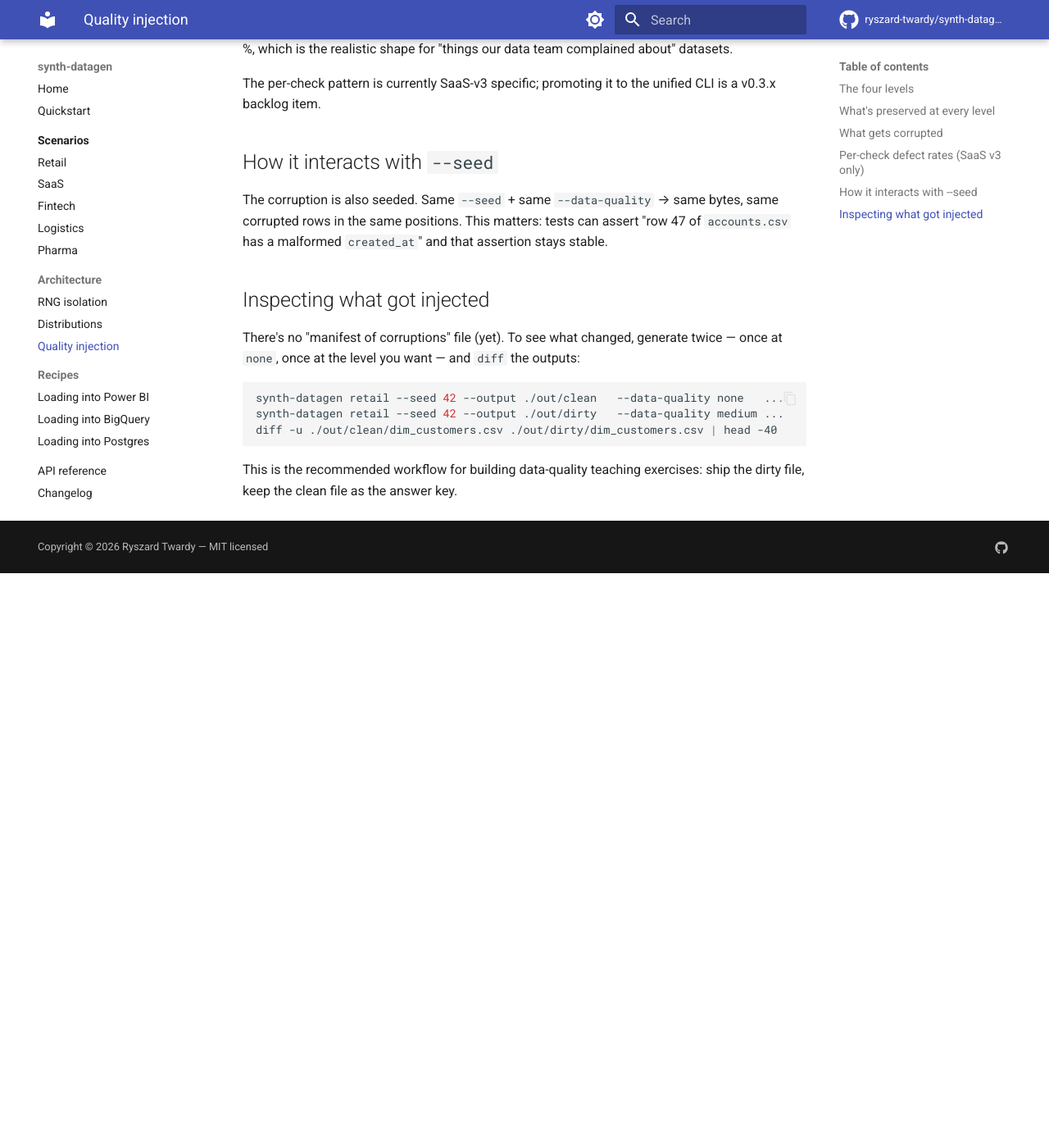
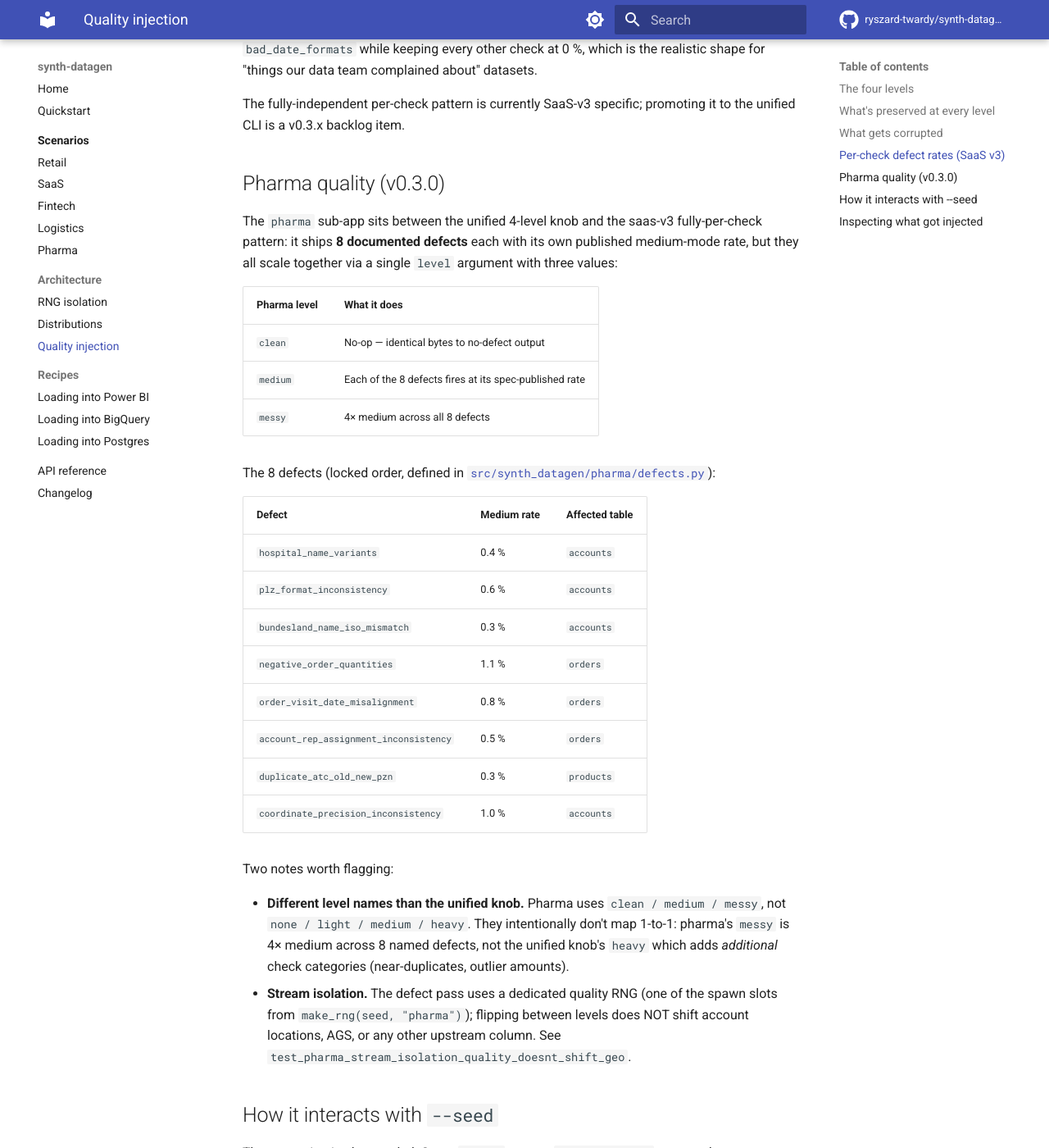
Before and after one commit to ryszard-twardy/synth-datagen, an MkDocs documentation site: the page built from docs/architecture/quality-injection.md, in a window 1280 px wide and 1400 px high, scrolled down 2124 px. Shown: the whole window at 82% size. Built offline with MkDocs 1.6.1 and Material for MkDocs 9.7.7, drawn with Linux system fonts in a browser that asks for light colours; comment, search, counter and statistics services are not loaded; before the commit the page ends 2823 px from its top, so only the background shows below that; some of the changed text lies outside the part shown.

Commit message:
docs: align user-facing docs with v0.3.0 reality
Updates supported versions, README mermaid + BibTeX, docs/index scenario
list, distributions.md (pharma promise fulfilled, Pareto/log-normal/beta
row added), rng-isolation.md (SALT_REGISTRY section + register-or-raise
discipline documented), quality-injection.md (pharma 3-level hybrid
scheme + 8 named defects table). Verified pharma defect pattern is
distinct from saas_v3 fully-per-check; verified `synth-datagen scenarios`
still prints 4 names (pharma is sub-app-only, no quickstart edit needed).

Caught by post-merge audit on 74e210a.

```diff
--- a/docs/architecture/quality-injection.md
+++ b/docs/architecture/quality-injection.md
@@ -46,11 +46,50 @@ The full list of injection checks lives in [`src/synth_datagen/exporters/quality
 
 `heavy` is for stress-testing detection systems. Don't load `heavy` output directly into a strict schema; you'll get type-coercion errors. That's the point.
 
-## Per-check defect rates (SaaS v3 only)
+## Per-check defect rates (SaaS v3)
 
-The `saas-v3` sub-app ships an `audit_093.yaml` profile with **per-check** defect rates instead of a global level. This lets you inject 0.93 % `bad_date_formats` while keeping every other check at 0 %, which is the realistic shape for "things our data team complained about" datasets.
+The `saas-v3` sub-app ships an `audit_093.yaml` profile with **fully per-check** defect rates instead of a global level — every check has its own `enabled` flag and `rate`. This lets you inject 0.93 % `bad_date_formats` while keeping every other check at 0 %, which is the realistic shape for "things our data team complained about" datasets.
 
-The per-check pattern is currently SaaS-v3 specific; promoting it to the unified CLI is a v0.3.x backlog item.
+The fully-independent per-check pattern is currently SaaS-v3 specific; promoting it to the unified CLI is a v0.3.x backlog item.
+
+## Pharma quality (v0.3.0)
+
+The `pharma` sub-app sits between the unified 4-level knob and the
+saas-v3 fully-per-check pattern: it ships **8 documented defects**
+each with its own published medium-mode rate, but they all scale
+together via a single `level` argument with three values:
+
+| Pharma level | What it does |
+|---|---|
+| `clean` | No-op — identical bytes to no-defect output |
+| `medium` | Each of the 8 defects fires at its spec-published rate |
+| `messy` | 4× medium across all 8 defects |
+
+The 8 defects (locked order, defined in
+[`src/synth_datagen/pharma/defects.py`](https://github.com/ryszard-twardy/synth-datagen/tree/main/src/synth_datagen/pharma/defects.py)):
+
+| Defect | Medium rate | Affected table |
+|---|---|---|
+| `hospital_name_variants` | 0.4 % | `accounts` |
+| `plz_format_inconsistency` | 0.6 % | `accounts` |
+| `bundesland_name_iso_mismatch` | 0.3 % | `accounts` |
+| `negative_order_quantities` | 1.1 % | `orders` |
+| `order_visit_date_misalignment` | 0.8 % | `orders` |
+| `account_rep_assignment_inconsistency` | 0.5 % | `orders` |
+| `duplicate_atc_old_new_pzn` | 0.3 % | `products` |
+| `coordinate_precision_inconsistency` | 1.0 % | `accounts` |
+
+Two notes worth flagging:
+
+- **Different level names than the unified knob.** Pharma uses
+  `clean / medium / messy`, not `none / light / medium / heavy`. They
+  intentionally don't map 1-to-1: pharma's `messy` is 4× medium
+  across 8 named defects, not the unified knob's `heavy` which adds
+  *additional* check categories (near-duplicates, outlier amounts).
+- **Stream isolation.** The defect pass uses a dedicated quality RNG
+  (one of the spawn slots from `make_rng(seed, "pharma")`); flipping
+  between levels does NOT shift account locations, AGS, or any other
+  upstream column. See `test_pharma_stream_isolation_quality_doesnt_shift_geo`.
 
 ## How it interacts with `--seed`
 
```
Also changed, not shown: README.md (+3 -2 lines), SECURITY.md (+9 -5 lines), docs/architecture/distributions.md (+5 -4 lines), docs/architecture/rng-isolation.md (+38 -0 lines), docs/index.md (+2 -2 lines).
